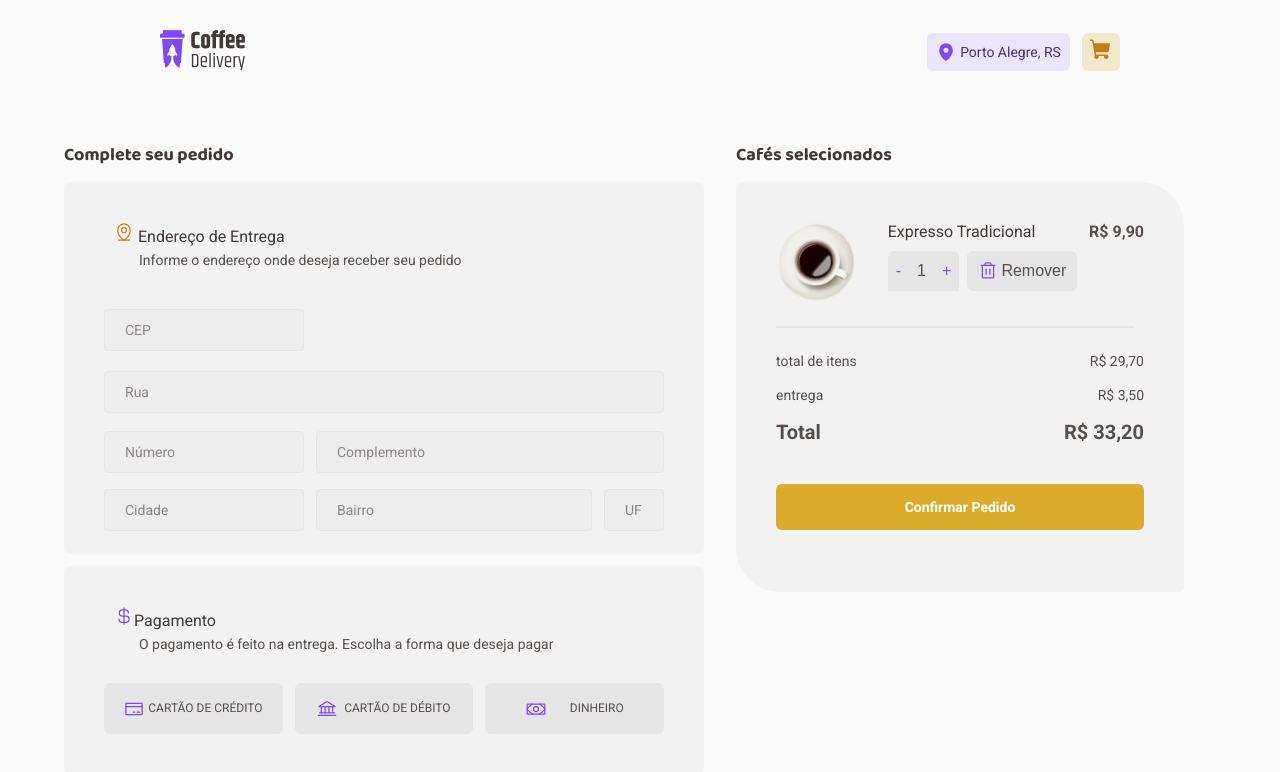
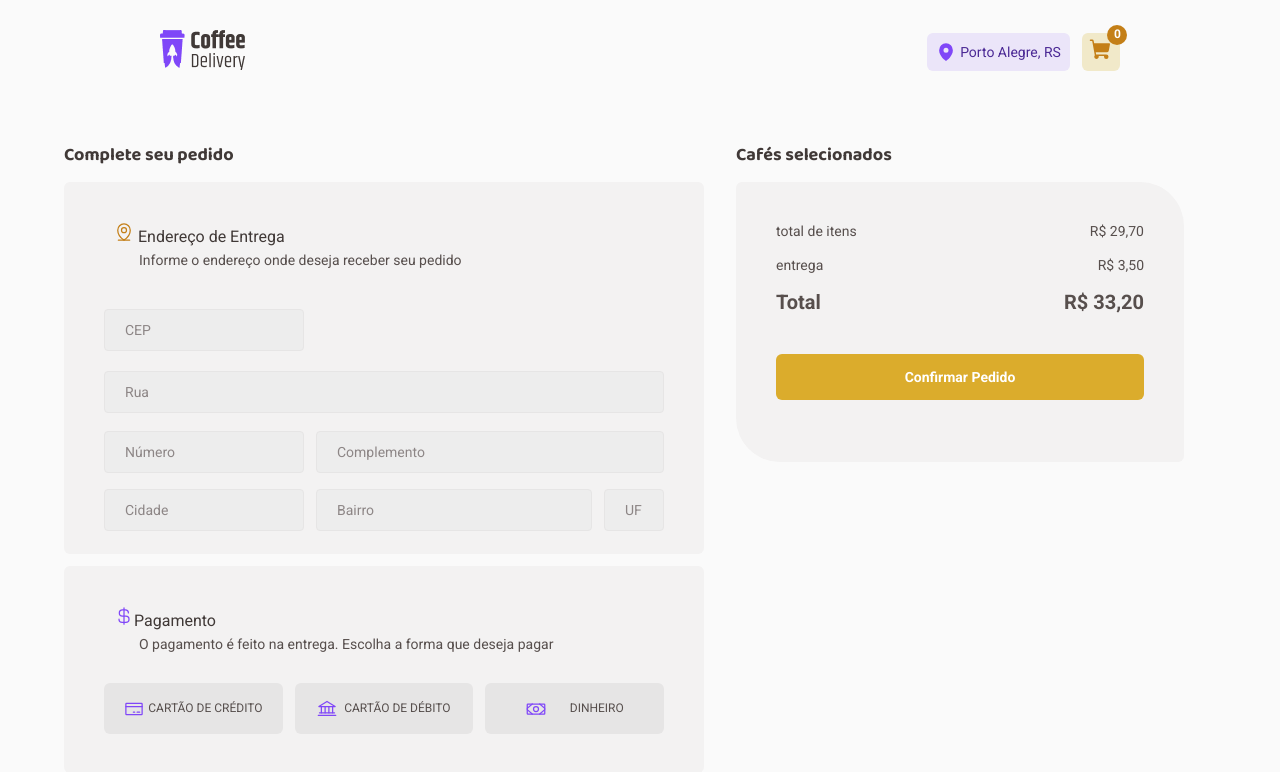
Before and after one commit to thiagofreitascarneiro/coffeeDelivery, a React (Vite) app: page /checkout in a window 1280 px wide. Shown: the top 772 px of the page. Built offline with nearby package versions, Linux system fonts and the light colour scheme.

Commit message:
create control quantity cart

```diff
--- a/src/components/CardCoffee/index.tsx
+++ b/src/components/CardCoffee/index.tsx
@@ -23,7 +23,7 @@ export interface ICoffeeSelected {
 
 export function CardCoffee({content}: ICoffeeList ) {
 
-    const { handleCart } = useContext(AppContext)
+    const { addCoffeeToCart } = useContext(AppContext)
 
     function selectedCoffeeToCart() {
         const newItem = {
@@ -34,7 +34,7 @@ export function CardCoffee({content}: ICoffeeList ) {
             quantity: 1
         };
 
-        handleCart(newItem)
+        addCoffeeToCart(newItem);
     }
 
     return (
--- a/src/components/Cart/index.tsx
+++ b/src/components/Cart/index.tsx
@@ -6,32 +6,40 @@ import { AppContext } from "../../contexts/CyclesContexts";
 
 export function Cart() {
 
+    const { state, removeCoffeFromCart, handleQuantityCart } = useContext(AppContext);
+    const coffeeListCart = state.cartListProduct;
+
+    function removeCoffee(id: number) {
+        removeCoffeFromCart(id);
+    }
+
     return (
         <ContainerCart>
-            <CoffeeSlected>
+            {coffeeListCart.map((coffee) => (
+                <><CoffeeSlected key={coffee.id}>
                     <Picture>
-                    <img src={americano} />
+                        <img src={coffee.photo} />
                     </Picture>
 
                     <ContainerButton>
-                    <p>Expresso Tradicional</p>
+                        <p>{coffee.name}</p>
                         <WrapperButton>
-                        <DecreaseButton>-</DecreaseButton>
+                            <DecreaseButton onClick={() => handleQuantityCart(coffee.id, 'decrease')}>-</DecreaseButton>
                             <QuantityButton>1</QuantityButton>
-                        <IncreaseButton>+</IncreaseButton>
+                            <IncreaseButton onClick={() => handleQuantityCart(coffee.id, 'increase')}>+</IncreaseButton>
 
-                        <ButtonRemove>
-                            <Trash size={20} color="#8047F8"/>
+                            <ButtonRemove onClick={() => removeCoffee(coffee.id)}>
+                                <Trash size={20} color="#8047F8" />
                                 Remover
                             </ButtonRemove>
                         </WrapperButton>
                     </ContainerButton>
                     <CoffeePrice>
-                    <p>R$ 9,90</p>
+                        <p>R$ {coffee.price}</p>
                     </CoffeePrice>
-            </CoffeeSlected>
+                </CoffeeSlected><Line /></>
+            ))}
 
-            <Line />
 
             <WrapperDelivery>
                 <TotalItems>
--- a/src/components/Header/index.tsx
+++ b/src/components/Header/index.tsx
@@ -1,9 +1,15 @@
 import { ShoppingCart, MapPin } from 'phosphor-react';
 import logo from '../../assets/logo.png';
-import { Actions, Cart, HeaderContainer, Location } from './style';
+import { Actions, Cart, HeaderContainer, Location, QuantityCart } from './style';
 import { Link } from 'react-router-dom';
+import { useContext } from 'react';
+import { AppContext } from '../../contexts/CyclesContexts';
 
 export function Header() {
+
+    const { state } = useContext(AppContext);
+    const coffeeListLenght = state.cartListProduct.length;
+
     return (
         <HeaderContainer>
             <Link to={'/'}>
@@ -16,6 +22,9 @@ export function Header() {
                     <p>Porto Alegre, RS</p>
                 </Location>
                 <Cart>
+                    <QuantityCart>
+                        <p>{coffeeListLenght}</p>
+                    </QuantityCart>
                     <Link to={'/checkout'}>
                         <ShoppingCart size={24} color="#C47F17" weight="fill"/>
                     </Link>
--- a/src/components/Header/style.ts
+++ b/src/components/Header/style.ts
@@ -55,4 +55,31 @@ export const Cart = styled.div`
     background: ${(props) => props.theme['yellow-light']};
     border-radius: 6px;
     cursor: pointer;
+    position: relative;
 `
+
+export const QuantityCart = styled.div`
+    display: flex;
+    justify-content: center;
+    align-items: center;
+    padding: 0px;
+    position: absolute;
+    width: 20px;
+    height: 20px;
+    background: ${(props) => props.theme['yellow-dark']};
+    border-radius: 1000px;
+    position: absolute;
+    top: -8px;
+    right: -7px;
+
+    p {
+        font-family: 'Roboto';
+        font-style: normal;
+        font-weight: 700;
+        font-size: 12px;
+        line-height: 15.6px;
+        text-align: center;
+        letter-spacing: -0.06em;
+        color: ${(props) => props.theme.white};
+    }
+`
--- a/src/contexts/CyclesContexts.tsx
+++ b/src/contexts/CyclesContexts.tsx
@@ -1,12 +1,13 @@
 import { ReactNode, createContext, useContext, useReducer, useState } from "react";
 import { State, globalReducer, initialState } from "../reducers/reducer";
-import { addToCart } from "../reducers/actions";
+import { Cycle, addToCart, removeFromCart } from "../reducers/actions";
 
 interface ContextProps {
     state: State;
     dispatch: React.Dispatch<any>;
-    cartItems: any;
-    handleCart: (iitem: any) => void;
+    addCoffeeToCart: (item: Cycle) => void;
+    removeCoffeFromCart: (id: number) => void;
+    handleQuantityCart: (cartCoffeeId: number, type: 'increase' | 'decrease') => void;
   }
 
 interface CyclesContextProviderProps {
@@ -19,15 +20,40 @@ export function AppProvider({
   children
 }:  CyclesContextProviderProps) {
   const [state, dispatch] = useReducer(globalReducer, initialState);
-  const [cartItems, setCartItems] = useState([]);
+  const [cart, setCart] = useState<Cycle>();
 
-  function handleCart(item: any) {
-    dispatch(addToCart(item));
+  function addCoffeeToCart(item: Cycle) {
+    const verifyProductExist = state.cartListProduct.find((coffee: Cycle) => {
+      return coffee.id === item.id;
+    })
+    console.log(verifyProductExist)
+    if(!verifyProductExist) {
+      dispatch(addToCart(item));
+    }
   }
 
+  function handleQuantityCart(cartCoffeeId: number,
+    type: 'increase' | 'decrease') {
+      const coffee = state.cartListProduct.find((coffee: Cycle) => {
+        return coffee.id === cartCoffeeId;
+      })
+      console.log(coffee)
+      const newCartCoffeeQuantity = type === 'increase' ? coffee.quantity + 1 : coffee.quantity - 1;
+      dispatch(addToCart(newCartCoffeeQuantity));
+      console.log(state.cartListProduct)
+  }
+
+  function removeCoffeFromCart(item: number) {
+    dispatch(removeFromCart(item));
+  }
 
   return (
-    <AppContext.Provider value={{ state, dispatch, cartItems, handleCart }}>
+    <AppContext.Provider value={{
+      state,
+      dispatch,
+      addCoffeeToCart,
+      removeCoffeFromCart,
+      handleQuantityCart }}>
       {children}
     </AppContext.Provider>
   );
--- a/src/pages/Home/index.tsx
+++ b/src/pages/Home/index.tsx
@@ -23,13 +23,6 @@ export interface ICoffess {
 }
 
 export function Home() {
-
-    const { state } = useContext(AppContext);
-    const lista = state.cartListProduct;
-
-    useEffect(() => {
-        console.log(lista)
-    },[state])
 
     return (
         <HomeContainer>
@@ -85,18 +78,11 @@ export function Home() {
 
                     </Items>
                 </AdvertisingContainer>
-                <ul>
-                    {lista.map((product) => (
-                    <li key={product.id}>
-                        {product.name} - R${product.price}
-                    </li>
-                    ))}
-                </ul>
 
                 <picture>
                     <source srcSet={coffee} type="imagem café" />
-                    <StyledImage src={Vector2} alt=""/>
-                    <StyledImage src={Vector} alt=""/>
+
+
 
                     <img src={coffee} alt="Café" title="imagem propaganda café"/>
                 </picture>
--- a/src/reducers/actions.ts
+++ b/src/reducers/actions.ts
@@ -5,12 +5,13 @@ export interface Cycle {
   name: string;
   photo: string;
   price: number,
-  quantity?: number;
+  quantity: number;
 
 }
 
 export enum ActionTypes {
     ADD_NEW_CYCLE = 'ADD_NEW_CYCLE',
+    REMOVE_CYCLE = 'REMOVE_CYCLE',
 }
 
 export const addToCart = (item: Cycle) => {
@@ -20,5 +21,15 @@ export const addToCart = (item: Cycle) => {
     type: ActionTypes.ADD_NEW_CYCLE,
     payload: item,
   }
+};
 
-};
+export const removeFromCart = (id: number) => {
+
+  console.log(id)
+
+  return {
+    type: ActionTypes.REMOVE_CYCLE,
+    payload: id,
+  }
+
+}
--- a/src/reducers/reducer.ts
+++ b/src/reducers/reducer.ts
@@ -18,6 +18,15 @@ export const globalReducer = (state: State, action: any) => {
         ...state,
         cartListProduct: [...state.cartListProduct, action.payload],
       };
+    case ActionTypes.REMOVE_CYCLE:
+      const newCoffeeList = state.cartListProduct.filter(
+        (coffee) => coffee.id !== action.payload);
+        console.log(newCoffeeList);
+        console.log(state);
+      return {
+        ...state,
+        cartListProduct: newCoffeeList,
+      }
     default:
       return state;
   }
```
Lines whose indentation alone changed are shown as unchanged.
